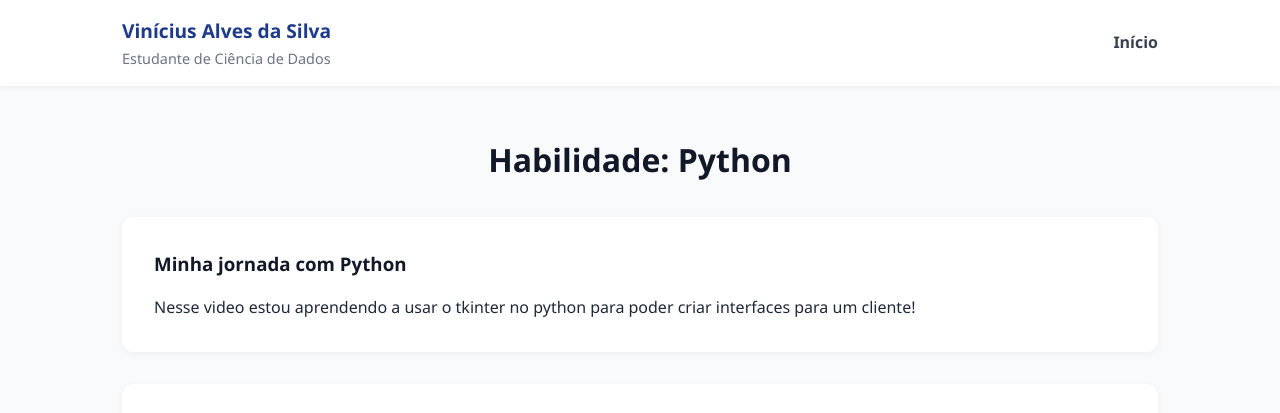
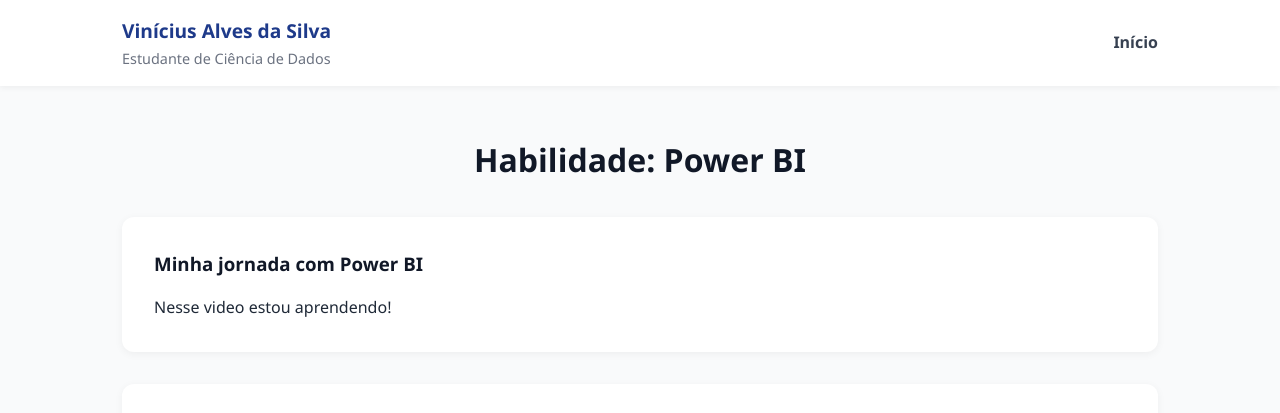
Before and after one commit to viniciusnet2270-art/portf-lio6, a plain HTML site: page index.html in a window 1280 px wide. Shown: the top 413 px of the page. Drawn offline with Linux system fonts and the light colour scheme.

Commit message:
Update index.html

```diff
--- a/index.html
+++ b/index.html
@@ -3,7 +3,7 @@
 <head>
     <meta charset="UTF-8">
     <meta name="viewport" content="width=device-width, initial-scale=1.0">
-    <title>Habilidade - Python</title>
+    <title>Habilidade - PowerBI</title>
     <style>
         /* Estilos do seu portfólio principal */
         /* Copie e cole todo o conteúdo da sua tag <style> aqui para manter o mesmo visual. */
@@ -137,17 +137,17 @@
     </header>
 
     <section>
-        <h2 class="section-title">Habilidade: Python</h2>
+        <h2 class="section-title">Habilidade: Power BI</h2>
         <div class="content-container">
 
             <div class="content-item">
-                <h3>Minha jornada com Python</h3>
-                <p> Nesse video estou aprendendo a usar o tkinter no python para poder criar interfaces para um cliente!</p>
+                <h3>Minha jornada com Power BI</h3>
+                <p> Nesse video estou aprendendo!</p>
             </div>
 
             <div class="content-item">
                 <h3>Projetos e exemplos de código</h3>
-               <div class="media-container"><iframe width="560" height="315" src="https://www.youtube.com/embed/pBW5QZ7_R6o?si=PcX6cojRWVe85Af0" title="YouTube video player" frameborder="0" allow="accelerometer; autoplay; clipboard-write; encrypted-media; gyroscope; picture-in-picture; web-share" referrerpolicy="strict-origin-when-cross-origin" allowfullscreen></iframe>
+               <div class="media-container"><iframe width="560" height="315" src="https://www.youtube.com/playlist?list=PLp0FvpKzHs0nJCBBKhWB2-XezWcUcwCiA" title="YouTube video player" frameborder="0" allow="accelerometer; autoplay; clipboard-write; encrypted-media; gyroscope; picture-in-picture; web-share" referrerpolicy="strict-origin-when-cross-origin" allowfullscreen></iframe>
     </div>
 
         </div>
@@ -157,4 +157,5 @@
         <p>© 2025 Vinícius Alves da Silva – Todos os direitos reservados</p>
     </footer>
 </body>
+
 </html>
```
